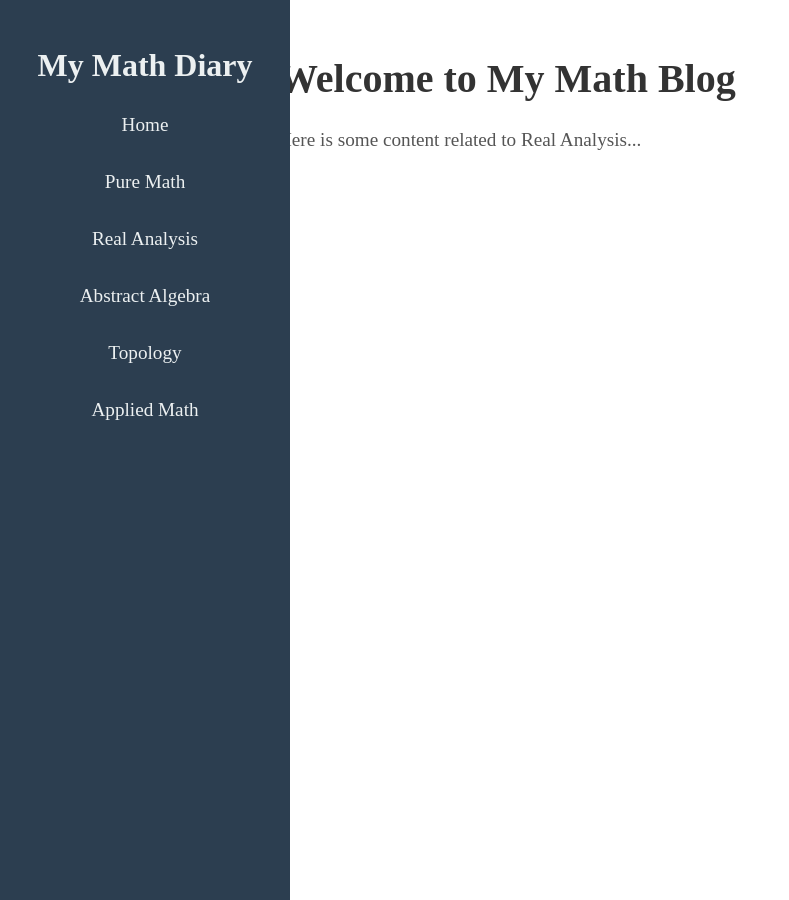
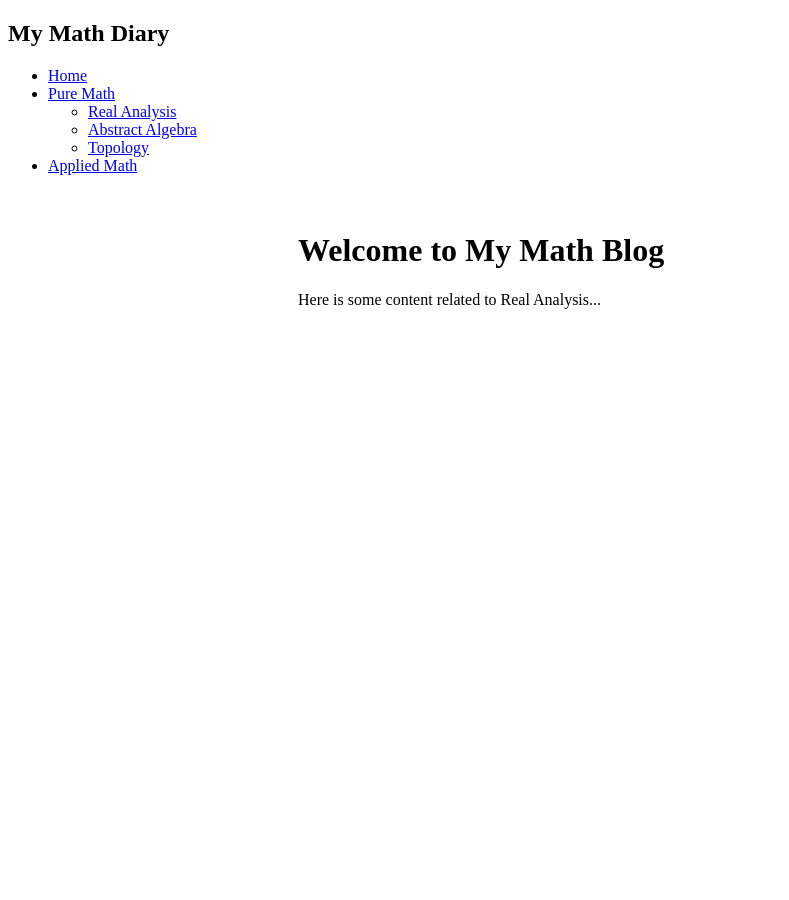
Before and after one commit to GitDisciplined/GitDisciplined.github.io, a Jekyll site: the page built from index.md, in a window 1280 px wide. Shown: the whole page, without its empty margins (0-789 px from the left). Built offline with Jekyll 4.4.1, drawn with Linux system fonts in a browser that asks for light colours.

Commit message:
Update style.css

```diff
--- a/assets/css/style.css
+++ b/assets/css/style.css
@@ -1,64 +1,8 @@
-/* Basic Styles for Sidebar */
-.sidebar {
-  width: 250px;
-  background-color: #2c3e50;  /* Dark blue background */
-  color: #fff;  /* White text */
-  padding: 20px;
-  height: 100vh;  /* Full height of the page */
-  position: fixed;
-  top: 0;
-  left: 0;
-  transition: transform 0.3s ease;
-}
-
-.sidebar h2 {
-  font-family: 'Merriweather', serif;
-  font-size: 2em;
-  margin-bottom: 20px;
-  color: #ecf0f1; /* Light color for the title */
-  text-align: center;  /* Center the title */
-}
-
-.sidebar ul {
-  list-style-type: none;
-  padding: 0;
-}
-
-.sidebar li {
-  margin: 15px 0;  /* Space between items */
-}
-
-.nav-link {
-  color: #ecf0f1;  /* Light text color */
-  text-decoration: none;
-  font-size: 1.2em;  /* Adjust font size for better readability */
-  display: block;
-  padding: 10px;
-  text-align: center;  /* Center-align the text */
-  border-radius: 5px;  /* Rounded corners for a modern look */
-  transition: background-color 0.3s ease, color 0.3s ease;
-}
-
-.nav-link:hover {
-  background-color: #3498db;  /* Blue background on hover */
-  color: #fff;  /* White text on hover */
-}
-
 /* Main Content Area */
 .main-content {
-  margin-left: 250px;  /* Ensure the content doesn't overlap the sidebar */
+  margin-left: 270px;  /* Increase margin to ensure content doesn't overlap with sidebar */
   padding: 20px;       /* Add padding for spacing */
   transition: margin-left 0.3s ease; /* Smooth transition if sidebar is toggled */
-}
-
-h1 {
-  font-size: 2.5em; /* Larger title for better readability */
-  color: #333;  /* Dark color for title */
-}
-
-p {
-  font-size: 1.2em; /* Comfortable font size for paragraphs */
-  color: #555; /* Lighter color for text */
 }
 
 /* Mobile View */
@@ -79,23 +23,3 @@ p {
     margin-left: 100%; /* Push the content when sidebar is open */
   }
 }
-
-/* Optional: Styling for the Toggle Button on Mobile */
-.toggle-btn {
-  display: none;  /* Hide the toggle button on larger screens */
-}
-
-@media screen and (max-width: 768px) {
-  .toggle-btn {
-    display: block;  /* Show the toggle button on mobile */
-    position: fixed;
-    top: 20px;
-    left: 20px;
-    background-color: #3498db;
-    color: #fff;
-    border: none;
-    padding: 10px 20px;
-    font-size: 1.5em;
-    cursor: pointer;
-  }
-}
```
